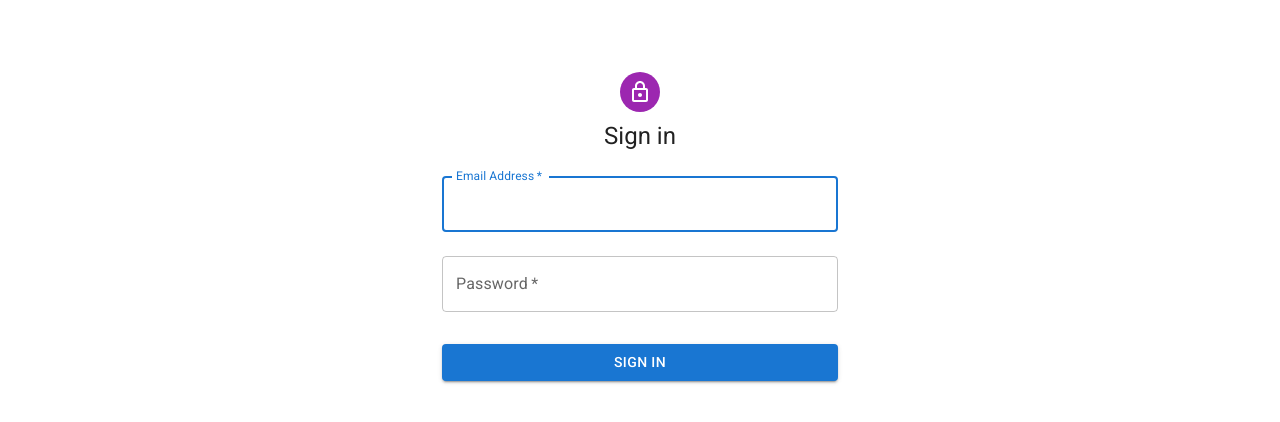
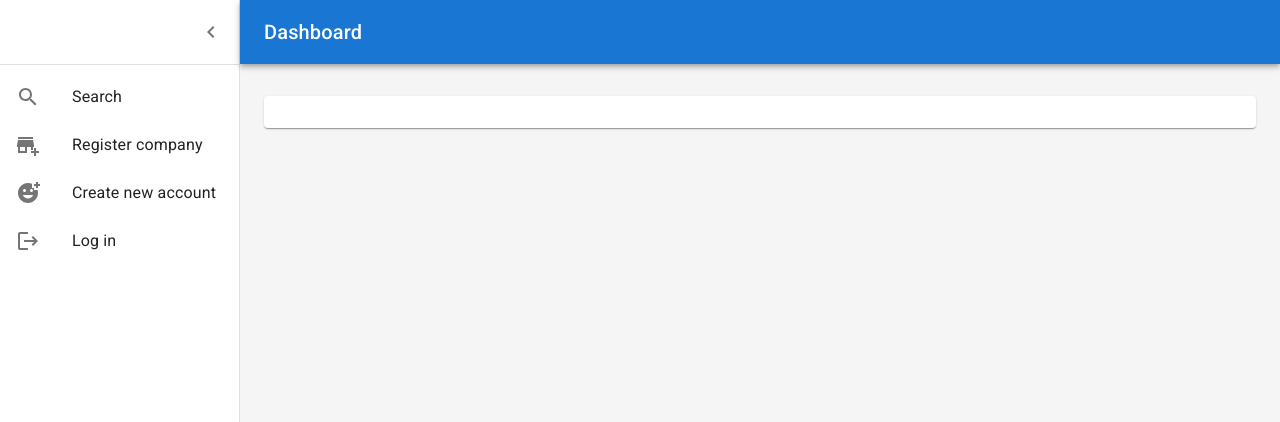
Before and after one commit to AmineMersoul/test, a React (Create React App) app: page / in a window 1280 px wide. Shown: the top 422 px of the page. Built offline with nearby package versions, Linux system fonts and the light colour scheme.

Commit message:
adding dashboard component

```diff
--- a/src/components/App.js
+++ b/src/components/App.js
@@ -1,8 +1,9 @@
 import React from 'react';
 import Signin from './Signin';
+import Dashboard from './Dashboard';
 
 function App() {
-  return <Signin />
+  return <Dashboard />
 }
 
 export default App;
--- /dev/null
+++ b/src/components/Dashboard.js
@@ -0,0 +1,185 @@
+import * as React from 'react';
+import { styled, createTheme, ThemeProvider } from '@mui/material/styles';
+import CssBaseline from '@mui/material/CssBaseline';
+import MuiDrawer from '@mui/material/Drawer';
+import Box from '@mui/material/Box';
+import MuiAppBar from '@mui/material/AppBar';
+import Toolbar from '@mui/material/Toolbar';
+import List from '@mui/material/List';
+import Typography from '@mui/material/Typography';
+import Divider from '@mui/material/Divider';
+import IconButton from '@mui/material/IconButton';
+import Container from '@mui/material/Container';
+import Grid from '@mui/material/Grid';
+import Paper from '@mui/material/Paper';
+import MenuIcon from '@mui/icons-material/Menu';
+import ChevronLeftIcon from '@mui/icons-material/ChevronLeft';
+import ListItemButton from '@mui/material/ListItemButton';
+import ListItemIcon from '@mui/material/ListItemIcon';
+import ListItemText from '@mui/material/ListItemText';
+import AddBusinessIcon from '@mui/icons-material/AddBusiness';
+import SearchIcon from '@mui/icons-material/Search';
+import LogoutIcon from '@mui/icons-material/Logout';
+import AddReactionIcon from '@mui/icons-material/AddReaction';
+
+
+const drawerWidth = 240;
+
+const AppBar = styled(MuiAppBar, {
+    shouldForwardProp: (prop) => prop !== 'open',
+})(({ theme, open }) => ({
+    zIndex: theme.zIndex.drawer + 1,
+    transition: theme.transitions.create(['width', 'margin'], {
+        easing: theme.transitions.easing.sharp,
+        duration: theme.transitions.duration.leavingScreen,
+    }),
+    ...(open && {
+        marginLeft: drawerWidth,
+        width: `calc(100% - ${drawerWidth}px)`,
+        transition: theme.transitions.create(['width', 'margin'], {
+            easing: theme.transitions.easing.sharp,
+            duration: theme.transitions.duration.enteringScreen,
+        }),
+    }),
+}));
+
+const Drawer = styled(MuiDrawer, { shouldForwardProp: (prop) => prop !== 'open' })(
+    ({ theme, open }) => ({
+        '& .MuiDrawer-paper': {
+            position: 'relative',
+            whiteSpace: 'nowrap',
+            width: drawerWidth,
+            transition: theme.transitions.create('width', {
+                easing: theme.transitions.easing.sharp,
+                duration: theme.transitions.duration.enteringScreen,
+            }),
+            boxSizing: 'border-box',
+            ...(!open && {
+                overflowX: 'hidden',
+                transition: theme.transitions.create('width', {
+                    easing: theme.transitions.easing.sharp,
+                    duration: theme.transitions.duration.leavingScreen,
+                }),
+                width: theme.spacing(7),
+                [theme.breakpoints.up('sm')]: {
+                    width: theme.spacing(9),
+                },
+            }),
+        },
+    }),
+);
+
+const mdTheme = createTheme();
+
+function DashboardContent() {
+    const [open, setOpen] = React.useState(true);
+
+    const toggleDrawer = () => {
+        setOpen(!open);
+    };
+
+    return (
+        <ThemeProvider theme={mdTheme}>
+            <Box sx={{ display: 'flex' }}>
+                <CssBaseline />
+                <AppBar position="absolute" open={open}>
+                    <Toolbar
+                        sx={{
+                            pr: '24px', // keep right padding when drawer closed
+                        }}
+                    >
+                        <IconButton
+                            edge="start"
+                            color="inherit"
+                            aria-label="open drawer"
+                            onClick={toggleDrawer}
+                            sx={{
+                                marginRight: '36px',
+                                ...(open && { display: 'none' }),
+                            }}
+                        >
+                            <MenuIcon />
+                        </IconButton>
+                        <Typography
+                            component="h1"
+                            variant="h6"
+                            color="inherit"
+                            noWrap
+                            sx={{ flexGrow: 1 }}
+                        >
+                            Dashboard
+                        </Typography>
+                    </Toolbar>
+                </AppBar>
+                <Drawer variant="permanent" open={open}>
+                    <Toolbar
+                        sx={{
+                            display: 'flex',
+                            alignItems: 'center',
+                            justifyContent: 'flex-end',
+                            px: [1],
+                        }}
+                    >
+                        <IconButton onClick={toggleDrawer}>
+                            <ChevronLeftIcon />
+                        </IconButton>
+                    </Toolbar>
+                    <Divider />
+                    <List component="nav">
+                        <ListItemButton>
+                            <ListItemIcon>
+                                <SearchIcon />
+                            </ListItemIcon>
+                            <ListItemText primary="Search" />
+                        </ListItemButton>
+                        <ListItemButton>
+                            <ListItemIcon>
+                                <AddBusinessIcon />
+                            </ListItemIcon>
+                            <ListItemText primary="Register company" />
+                        </ListItemButton>
+                        <ListItemButton>
+                            <ListItemIcon>
+                                <AddReactionIcon />
+                            </ListItemIcon>
+                            <ListItemText primary="Create new account" />
+                        </ListItemButton>
+                        <ListItemButton>
+                            <ListItemIcon>
+                                <LogoutIcon />
+                            </ListItemIcon>
+                            <ListItemText primary="Log in" />
+                        </ListItemButton>
+                    </List>
+                </Drawer>
+                <Box
+                    component="main"
+                    sx={{
+                        backgroundColor: (theme) =>
+                            theme.palette.mode === 'light'
+                                ? theme.palette.grey[100]
+                                : theme.palette.grey[900],
+                        flexGrow: 1,
+                        height: '100vh',
+                        overflow: 'auto',
+                    }}
+                >
+                    <Toolbar />
+                    <Container maxWidth="lg" sx={{ mt: 4, mb: 4 }}>
+                        <Grid container spacing={3}>
+                            <Grid item xs={12}>
+                                <Paper sx={{ p: 2, display: 'flex', flexDirection: 'column' }}>
+                                    {/* Todo create search component */}
+                                </Paper>
+                            </Grid>
+                        </Grid>
+                    </Container>
+                </Box>
+            </Box>
+        </ThemeProvider >
+    );
+}
+
+export default function Dashboard() {
+    return <DashboardContent />;
+}
```
